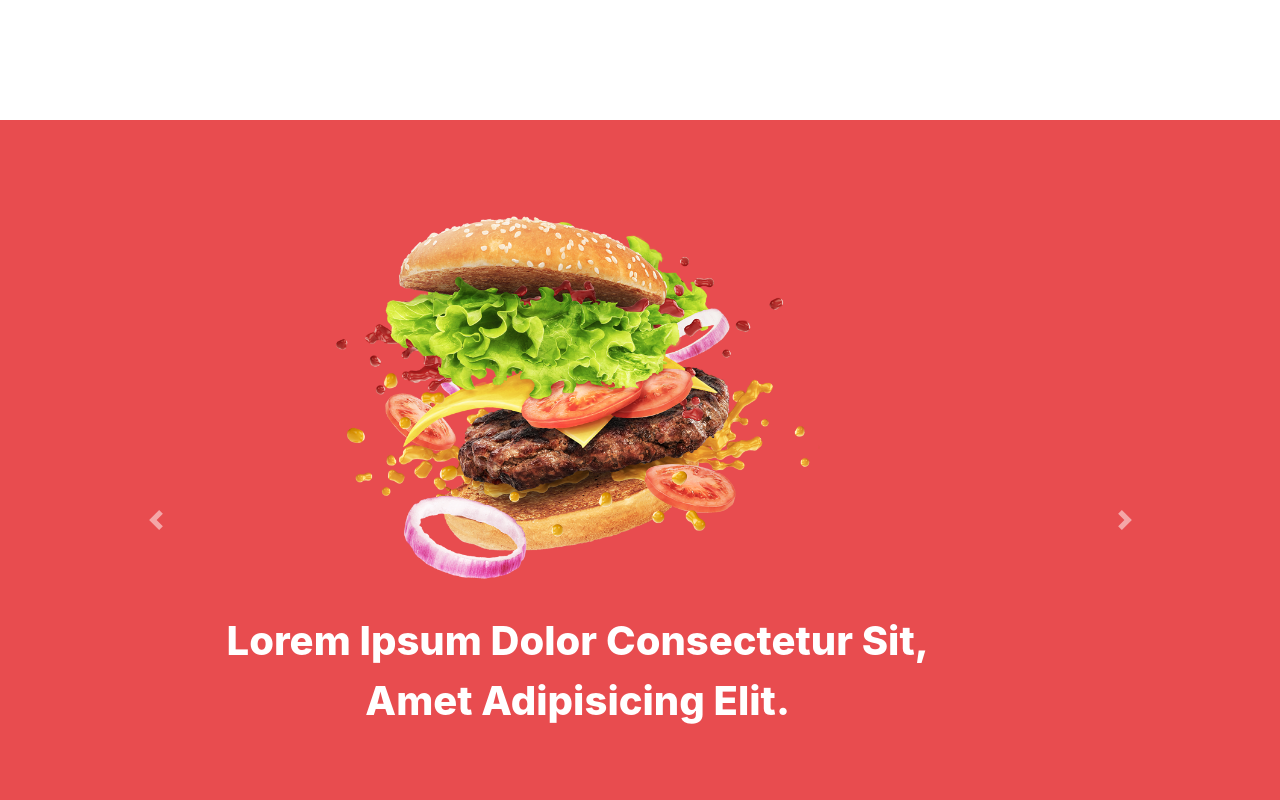
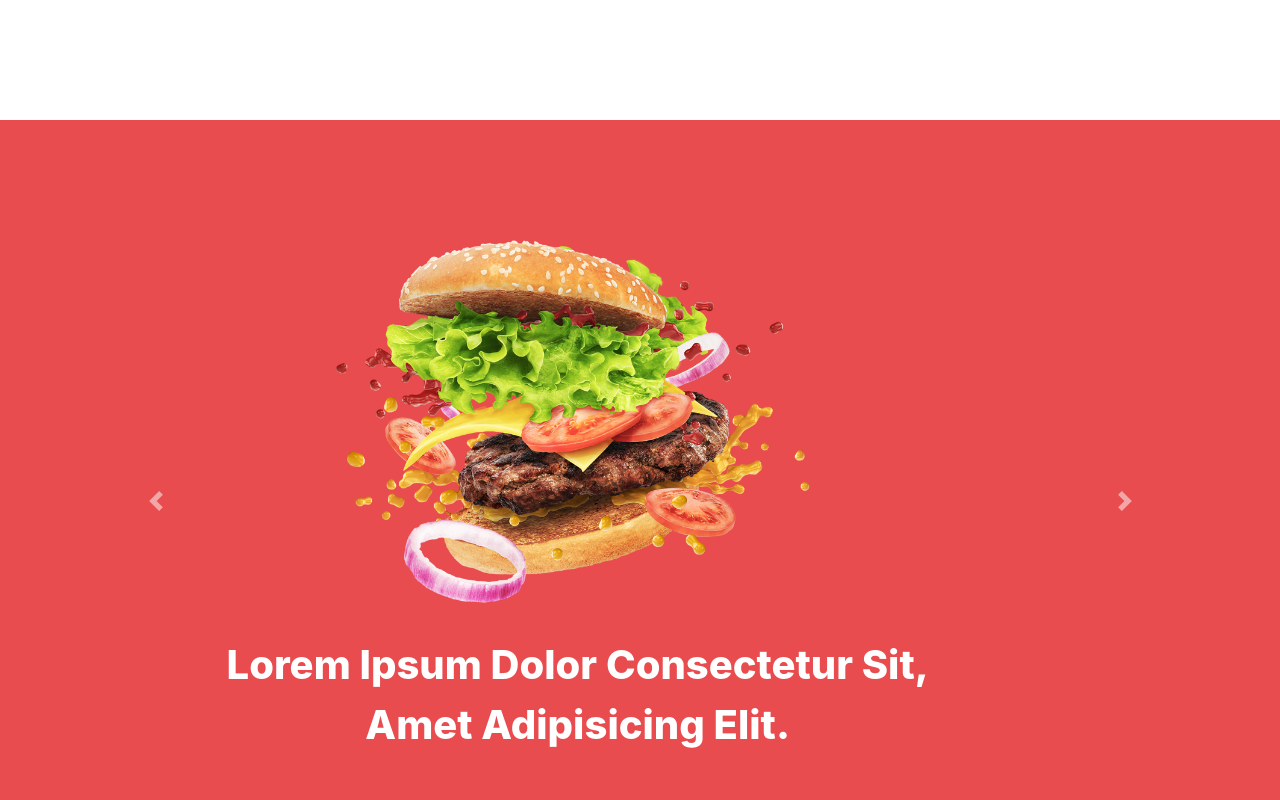
Before and after one commit to raihanahmad/Bootstrap-poko-website, a plain HTML site: page index.html in a window 1280 px wide. Shown: the part 1100-1900 px from the top of the page. Drawn offline with nearby package versions, Linux system fonts and the light colour scheme.

Commit message:
just little big screen responsive

```diff
--- a/css/style.css
+++ b/css/style.css
@@ -126,8 +126,8 @@ img {
 #product {
   background-color: #e84c4f;
   text-align: center;
-  height: 100vh;
-  padding: 5.5rem 0;
+  /* height: 100vh; */
+  padding: 7rem 0;
 }
 
 #product .container {
@@ -157,7 +157,8 @@ img {
 /* PRICING */
 #pricing {
   text-align: center;
-  height: 110vh;
+  /* height: 110vh; */
+  padding: 7rem 0;
   display: grid;
   place-content: center;
 }
```
